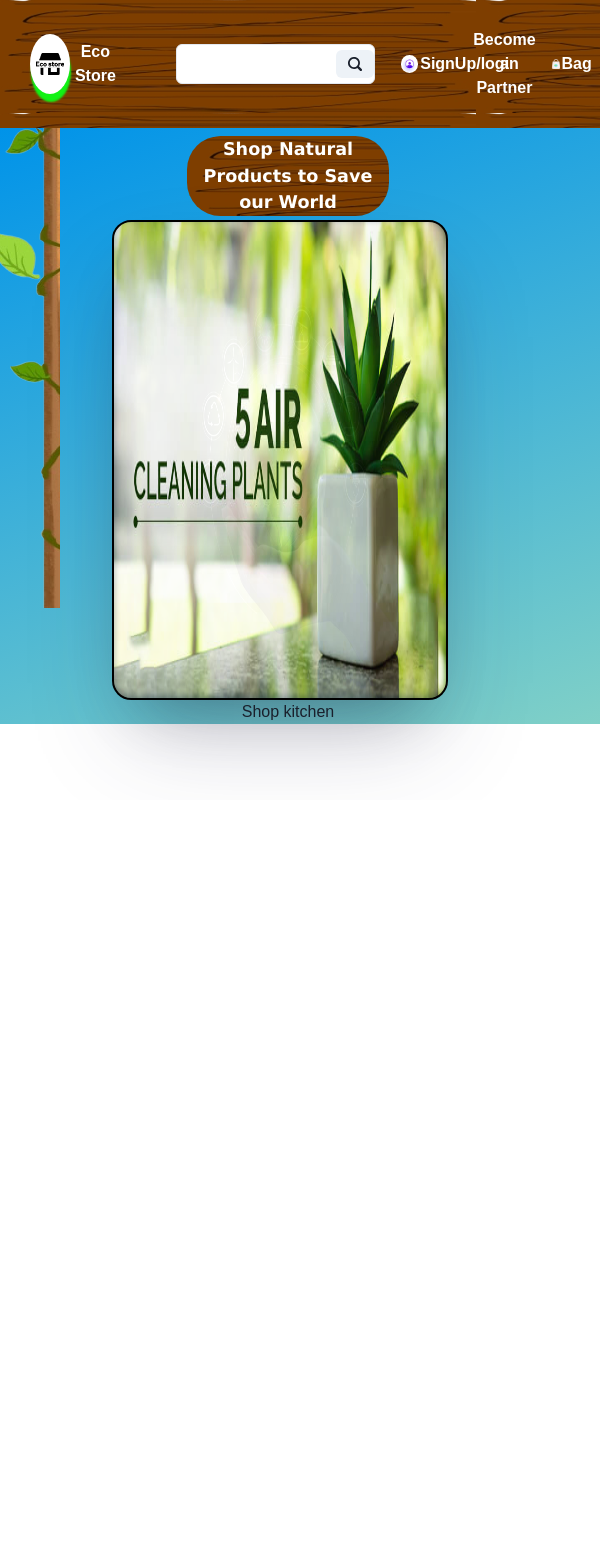
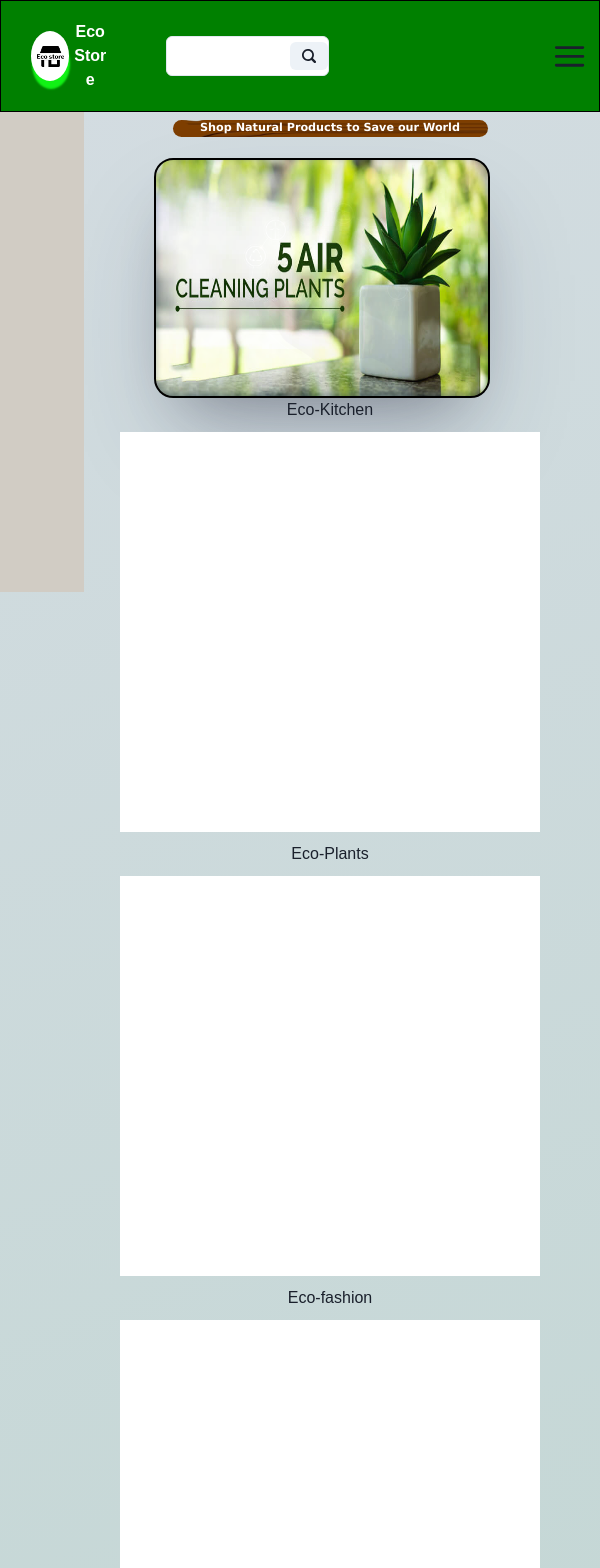
Before and after one commit to Tarakkarmakar/Eco-Store, a React (Create React App) app in the folder eco-store/: page / in a window 600 px wide. Shown: the top 1568 px of the page. Before the commit the page ends 800 px from the top, so only its background shows below. Built offline with nearby package versions, Linux system fonts and the light colour scheme.

Commit message:
remaining

```diff
--- a/eco-store/src/App.js
+++ b/eco-store/src/App.js
@@ -2,6 +2,7 @@ import logo from './logo.svg';
 import './App.css';
 import Home from './Pages/Home/Home';
 import Navbar from './components/Navbar.jsx/Navbar';
+import Footer from './components/Footer/Footer';
 
 function App() {
   return (
@@ -9,6 +10,8 @@ function App() {
        <Navbar />
 
       <Home />
+
+      <Footer />
     </div>
   );
 }
--- a/eco-store/src/Pages/Home/Home.jsx
+++ b/eco-store/src/Pages/Home/Home.jsx
@@ -16,8 +16,17 @@ const Home = () => {
 
         </div>
 
-        <div className={csshome.shop_kitchen_box}>
-          <h2>Shop kitchen </h2>
+        <div className={csshome.products_category}>
+          <span>Eco-Kitchen</span>
+       <div ></div>
+
+       <span>Eco-Plants</span>
+       <div></div>
+
+       <span>Eco-fashion</span>
+       <div></div>
+
+
         </div>
       </div>
     </div>
--- a/eco-store/src/Pages/Home/Home.module.css
+++ b/eco-store/src/Pages/Home/Home.module.css
@@ -1,22 +1,22 @@
 .home_main{
   display: flex;
  background-color: #0093E9;
-background-image: linear-gradient(160deg, #0093E9 0%, #80D0C7 100%);
+background-image: linear-gradient(160deg, #d3dce1 0%, #c4d7d5 100%);
 ;
     width: 100%;
 }
 .home_left_bar{
     height: 60vh;
-    width: 10%;
+    width: 14%;
    position:fixed;
-background-image: url(../../images/tree.png);
+background-color: rgb(209, 204, 196);
 
 
 }
 .home_right_main{
     width: 70%;
 
-    margin-left: 13%;
+    margin-left: 20%;
 }
 .home_heading_box{
 
@@ -65,3 +65,54 @@ margin-left: 8%;
         background-image: url(../../images/slide_5.png);
     }
 }
+.products_category{
+    display: grid;
+grid-template-columns: repeat(1,1fr);
+
+    row-gap: 10px;
+}
+.products_category>div{
+
+height: 50vh;
+    background-color: white;
+
+}
+
+@media all and (min-width: 701px) and (max-width: 1030px) {
+ .home_right_slider{
+    height: 40vh;
+ }
+ .home_heading_box{
+width: 55%;
+
+ }
+ .home_heading_slogan{
+    font-size: 90%;
+
+         }
+
+}
+@media all and (min-width: 400px) and (max-width:701px) {
+
+    .home_right_slider{
+        height: 30vh;
+     }
+     .home_heading_slogan{
+font-size: 70%;
+
+     }
+     .home_heading_box{
+        width: 75%;
+        margin-bottom: 5%;
+         }
+}
+@media all and (min-width: 0px) and (max-width:399px) {
+
+    .home_right_slider{
+        height: 20vh;
+     }
+     .home_heading_slogan{
+        font-size: 60%;
+
+             }
+}
--- /dev/null
+++ b/eco-store/src/components/Footer/Footer.jsx
@@ -0,0 +1,12 @@
+
+const Footer = () => {
+  return (
+    <div>
+      Lorem ipsum dolor sit amet consectetur adipisicing elit. Alias soluta delectus molestiae veritatis optio. Est, molestias perspiciatis hic facilis repellendus soluta libero cumque veritatis quo earum quae. Facilis, architecto animi!
+      ihil totam ea maxime maiores quos provident ab voluptatum dolor quia repellat deleniti aspernatur suscipit! Illum amet perferendis voluptate!
+      Quidem deserunt quaerat enim ipsa nulla saepe, laborum placeat maiores totam, at tempora obcaecati doloribus tenetur rerum est molestiae quos id aspernatur! Officiis labore obcaecati corrupti eum laborum modi commodi?
+    </div>
+  )
+}
+
+export default Footer
--- a/eco-store/src/components/Navbar.jsx/Navbar.jsx
+++ b/eco-store/src/components/Navbar.jsx/Navbar.jsx
@@ -3,7 +3,7 @@ import css from "./Navbar.module.css"
 import { Input,InputGroup,InputRightElement,Button } from '@chakra-ui/react'
 import logo from "../../images/logo.png"
 import bag from "../../images/bag.png"
-import { Search2Icon } from '@chakra-ui/icons'
+import { HamburgerIcon, Search2Icon } from '@chakra-ui/icons'
 import account  from "../../images/account.jpg"
 const Navbar = () => {
 
@@ -47,7 +47,7 @@ const Navbar = () => {
   <ul className={css.nav_right_list}>
 
 
-    <li> <img className={css.nav_account} src={account}  /> <p> SignUp/login</p>
+    <li> <img className={css.nav_account} src={account}  /> <p> SignUp/Login</p>
    </li>
 
     <li>Become a Partner</li>
@@ -58,6 +58,10 @@ const Navbar = () => {
   </ul>
 </div>
 
+<div className={css.nav_hamberger}>
+  <HamburgerIcon h="2.3rem" w="2.2rem"/>
+</div>
+
 
     </div>
   )
--- a/eco-store/src/components/Navbar.jsx/Navbar.module.css
+++ b/eco-store/src/components/Navbar.jsx/Navbar.module.css
@@ -1,13 +1,13 @@
 .main_nav{
 position: sticky;
 top: 0;
-
+border: 1px solid black;
     height: 16vh;
 display: flex;
     width: 100%;
 align-items: center;
-    background-image: url(../../images/bark.png);
 
+background-color: green;
     padding-left: 5%;
     padding-right: 2%;
 }
@@ -91,3 +91,49 @@ justify-content: space-between;
 border-radius: 80%;
 margin-right: 4%;
 }
+.nav_hamberger{
+    display: none;
+
+}
+@media all and (min-width: 501px) and (max-width: 1030px) {
+
+    .main_nav{
+        height: 14vh;
+    }
+    .nav_right_section{
+        display: none;
+        width: 0%;
+
+    }
+    .nav_hamberger{
+        display: block;
+       margin-left: 40%;
+
+
+    }
+    .nav_left_section{
+        height: 50px;
+    width: 70px;
+    }
+
+}
+@media all and (min-width: 0px) and (max-width: 500px) {
+
+.nav_hamberger{
+    display: block;
+
+}
+.main_nav{
+    height: 10vh;
+}
+.nav_right_section{
+    display: none;
+}
+.nav_serach_section{
+    margin-right: 3%;
+}
+.nav_left_section{
+    height: 30px;
+width: 50px;
+}
+}
```
